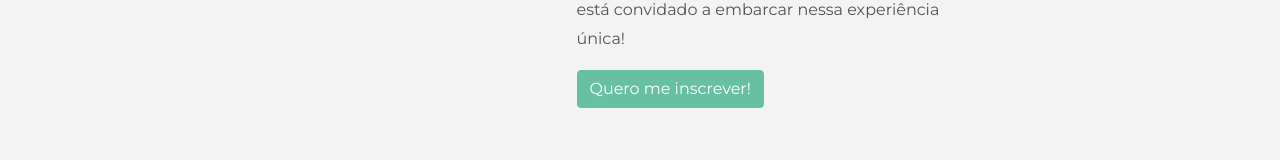
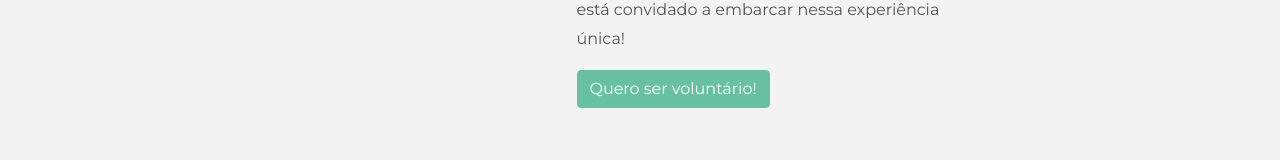
Before and after one commit to GiulianaCDA/Secomp, an Angular app in the folder secomp2022/: page / in a window 1280 px wide. Shown: the part 981-1141 px from the top of the page. Built offline with nearby package versions, Linux system fonts and the light colour scheme; a web font is replaced by a local one.

Commit message:
altera botão

```diff
--- a/secomp2022/src/app/pages/home/home.component.html
+++ b/secomp2022/src/app/pages/home/home.component.html
@@ -51,7 +51,11 @@
                 networking. Temos orgulho em receber algumas das vozes mais conhecidas e influentes da tecnologia de Alagoas.
                 Entre os dias 21 à 25 de novembro, você está convidado a embarcar nessa experiência única!
               </p>
-              <a class="btn btn-green text-white" href="#" role="button">Quero me inscrever!</a>
+              <a class="btn btn-green text-white"
+                 routerLink="/sejavoluntario"
+                 role="button">
+                 Quero ser voluntário!
+              </a>
             </div>
           </div>
         </div>
```
